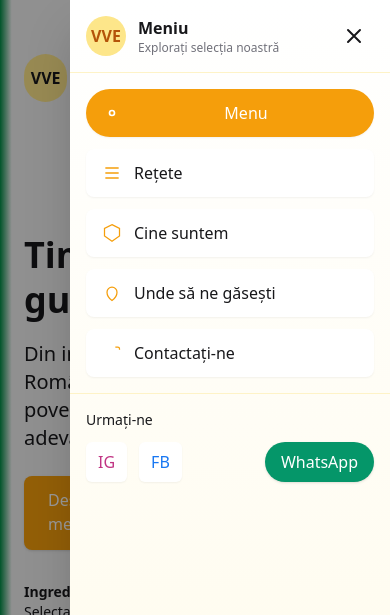
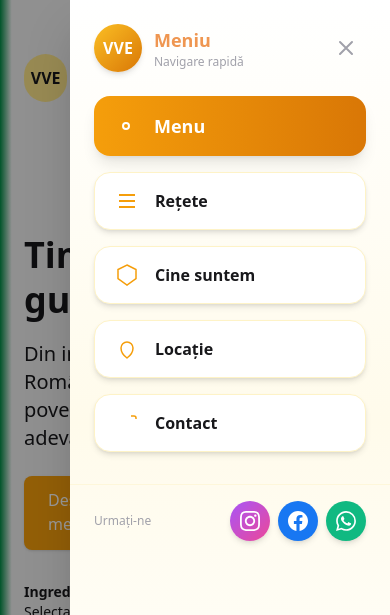
Before and after one commit to Eduard-Gavril/Veni-Vidi-Edi, a React (Vite) app: page / in a window 390 px wide. Both pictures are taken after a click on the button "Apri menu". Shown: the top 615 px of the page. Built offline with nearby package versions, Linux system fonts and the light colour scheme; a web font is replaced by a local one.

Commit message:
feat: enhance mobile menu design with improved layout and styling

```diff
--- a/src/components/VeniVidiEdi.jsx
+++ b/src/components/VeniVidiEdi.jsx
@@ -190,57 +190,71 @@
           />
 
           <aside
-            className={`fixed top-0 right-0 h-full w-80 bg-gradient-to-b from-white to-amber-50 z-50 shadow-2xl transform transition-transform duration-300 ease-out md:hidden ${drawerActive ? 'translate-x-0' : 'translate-x-full'}`}
+            className={`fixed top-0 right-0 h-full w-80 bg-gradient-to-b from-white via-amber-50 to-white z-50 shadow-2xl transform transition-transform duration-300 ease-out md:hidden ${drawerActive ? 'translate-x-0' : 'translate-x-full'}`}
             role="dialog"
             aria-modal="true"
           >
-            <div className="p-4 flex items-center justify-between border-b border-amber-100">
+            {/* Header minimalista */}
+            <div className="p-6 flex items-center justify-between">
               <div className="flex items-center gap-3">
-                <div className="w-10 h-10 rounded-full bg-amber-200 flex items-center justify-center font-bold text-amber-700">VVE</div>
+                <div className="w-12 h-12 rounded-full bg-gradient-to-br from-amber-400 to-amber-600 flex items-center justify-center font-bold text-white shadow-md">VVE</div>
                 <div>
-                  <div className="font-semibold">Meniu</div>
-                  <div className="text-xs text-zinc-500">Explorați selecția noastră</div>
+                  <div className="font-bold text-lg text-[#EF9651]">Meniu</div>
+                  <div className="text-xs text-zinc-400">Navigare rapidă</div>
                 </div>
               </div>
 
-              <button aria-label="Chiudi menu" className="p-2 rounded-md text-zinc-900 hover:bg-zinc-100" onClick={() => setShowMobileMenu(false)}>
+              <button aria-label="Chiudi menu" className="p-2 rounded-full text-zinc-400 hover:bg-amber-100 hover:text-amber-700 transition" onClick={() => setShowMobileMenu(false)}>
                 <svg className="w-6 h-6" fill="none" stroke="currentColor" viewBox="0 0 24 24" xmlns="http://www.w3.org/2000/svg"><path strokeLinecap="round" strokeLinejoin="round" strokeWidth={2} d="M6 18L18 6M6 6l12 12" /></svg>
               </button>
             </div>
 
-            <nav className="p-4 space-y-3">
-              <a href="#menu" onClick={() => setShowMobileMenu(false)} className="flex items-center gap-3 px-4 py-3 bg-amber-500 text-white rounded-full shadow-sm hover:scale-[1.02] transition">
-                <svg className="w-5 h-5" viewBox="0 0 24 24" fill="none" stroke="currentColor"><circle cx="12" cy="12" r="3" strokeWidth="2" /></svg>
-                <span className="flex-1 text-center">Menu</span>
+            {/* Spacer per spingere i pulsanti verso il basso */}
+            <div className="flex-1" />
+
+            {/* Navigation buttons - posizionati più in basso per essere raggiungibili col pollice */}
+            <nav className="px-6 pb-8 space-y-4">
+              <a href="#menu" onClick={() => setShowMobileMenu(false)} className="flex items-center gap-4 px-5 py-4 bg-gradient-to-r from-amber-500 to-amber-600 text-white rounded-2xl shadow-lg hover:shadow-xl hover:scale-[1.02] active:scale-95 transition-all">
+                <svg className="w-6 h-6" viewBox="0 0 24 24" fill="none" stroke="currentColor" strokeWidth="2"><circle cx="12" cy="12" r="3" /></svg>
+                <span className="font-semibold text-lg">Menu</span>
               </a>
 
-              <a href="/recipes" onClick={(e) => { e.preventDefault(); setShowMobileMenu(false); navigate?.('/recipes') }} className="flex items-center gap-3 px-4 py-3 bg-white text-zinc-900 rounded-lg shadow-sm hover:shadow-md transition">
-                <svg className="w-5 h-5 text-amber-500" viewBox="0 0 24 24" fill="none" stroke="currentColor"><path d="M4 6h16M4 12h16M4 18h16" strokeWidth="2" /></svg>
-                <span className="flex-1">Rețete</span>
+              <a href="/recipes" onClick={(e) => { e.preventDefault(); setShowMobileMenu(false); navigate?.('/recipes') }} className="flex items-center gap-4 px-5 py-4 bg-white text-zinc-900 rounded-2xl shadow-md hover:shadow-lg hover:scale-[1.02] active:scale-95 transition-all border border-amber-100">
+                <svg className="w-6 h-6 text-amber-500" viewBox="0 0 24 24" fill="none" stroke="currentColor" strokeWidth="2"><path d="M4 6h16M4 12h16M4 18h16" /></svg>
+                <span className="font-semibold">Rețete</span>
               </a>
 
-              <a href="#about" onClick={() => setShowMobileMenu(false)} className="flex items-center gap-3 px-4 py-3 bg-white text-zinc-900 rounded-lg shadow-sm hover:shadow-md transition">
-                <svg className="w-5 h-5 text-amber-500" viewBox="0 0 24 24" fill="none" stroke="currentColor"><path d="M12 2l9 4.5v9L12 22 3 15.5v-9L12 2z" strokeWidth="1.5" /></svg>
-                <span className="flex-1">Cine suntem</span>
+              <a href="#about" onClick={() => setShowMobileMenu(false)} className="flex items-center gap-4 px-5 py-4 bg-white text-zinc-900 rounded-2xl shadow-md hover:shadow-lg hover:scale-[1.02] active:scale-95 transition-all border border-amber-100">
+                <svg className="w-6 h-6 text-amber-500" viewBox="0 0 24 24" fill="none" stroke="currentColor" strokeWidth="1.5"><path d="M12 2l9 4.5v9L12 22 3 15.5v-9L12 2z" /></svg>
+                <span className="font-semibold">Cine suntem</span>
               </a>
 
-              <a href="#locations" onClick={() => setShowMobileMenu(false)} className="flex items-center gap-3 px-4 py-3 bg-white text-zinc-900 rounded-lg shadow-sm hover:shadow-md transition">
-                <svg className="w-5 h-5 text-amber-500" viewBox="0 0 24 24" fill="none" stroke="currentColor"><path d="M12 21s-6-4.35-6-10a6 6 0 1112 0c0 5.65-6 10-6 10z" strokeWidth="1.5" /></svg>
-                <span className="flex-1">Unde să ne găsești</span>
+              <a href="#locations" onClick={() => setShowMobileMenu(false)} className="flex items-center gap-4 px-5 py-4 bg-white text-zinc-900 rounded-2xl shadow-md hover:shadow-lg hover:scale-[1.02] active:scale-95 transition-all border border-amber-100">
+                <svg className="w-6 h-6 text-amber-500" viewBox="0 0 24 24" fill="none" stroke="currentColor" strokeWidth="1.5"><path d="M12 21s-6-4.35-6-10a6 6 0 1112 0c0 5.65-6 10-6 10z" /></svg>
+                <span className="font-semibold">Locație</span>
               </a>
 
-              <a href="#contact" onClick={() => setShowMobileMenu(false)} className="flex items-center gap-3 px-4 py-3 bg-white text-zinc-900 rounded-lg shadow-sm hover:shadow-md transition">
-                <svg className="w-5 h-5 text-amber-500" viewBox="0 0 24 24" fill="none" stroke="currentColor"><path d="M21 8V7a2 2 0 00-2-2h-3" strokeWidth="1.5" /></svg>
-                <span className="flex-1">Contactați-ne</span>
+              <a href="#contact" onClick={() => setShowMobileMenu(false)} className="flex items-center gap-4 px-5 py-4 bg-white text-zinc-900 rounded-2xl shadow-md hover:shadow-lg hover:scale-[1.02] active:scale-95 transition-all border border-amber-100">
+                <svg className="w-6 h-6 text-amber-500" viewBox="0 0 24 24" fill="none" stroke="currentColor" strokeWidth="1.5"><path d="M21 8V7a2 2 0 00-2-2h-3" /></svg>
+                <span className="font-semibold">Contact</span>
               </a>
             </nav>
 
-            <div className="mt-auto p-4 border-t border-amber-100">
-              <div className="mb-3 text-sm">Urmați-ne</div>
-              <div className="flex items-center gap-3">
-                <a href="https://www.instagram.com/_veni_vidi_edi_/" target="_blank" rel="noreferrer" className="px-3 py-2 rounded-md bg-white shadow-sm text-[#C13584]">IG</a>
-                <a href="#" className="px-3 py-2 rounded-md bg-white shadow-sm text-[#1877F2]">FB</a>
-                <a href="https://wa.me/40750438655" target="_blank" rel="noreferrer" className="ml-auto px-4 py-2 bg-emerald-600 text-white rounded-full shadow">WhatsApp</a>
+            {/* Footer social - più compatto */}
+            <div className="px-6 pb-6 pt-4 border-t border-amber-100/50">
+              <div className="flex items-center justify-between gap-3">
+                <div className="text-xs text-zinc-400 font-medium">Urmați-ne</div>
+                <div className="flex items-center gap-2">
+                  <a href="https://www.instagram.com/_veni_vidi_edi_/" target="_blank" rel="noreferrer" className="w-10 h-10 flex items-center justify-center rounded-full bg-gradient-to-br from-purple-500 to-pink-500 text-white shadow-md hover:shadow-lg transition">
+                    <svg className="w-5 h-5" fill="currentColor" viewBox="0 0 24 24"><path d="M12 2.163c3.204 0 3.584.012 4.85.07 3.252.148 4.771 1.691 4.919 4.919.058 1.265.069 1.645.069 4.849 0 3.205-.012 3.584-.069 4.849-.149 3.225-1.664 4.771-4.919 4.919-1.266.058-1.644.07-4.85.07-3.204 0-3.584-.012-4.849-.07-3.26-.149-4.771-1.699-4.919-4.92-.058-1.265-.07-1.644-.07-4.849 0-3.204.013-3.583.07-4.849.149-3.227 1.664-4.771 4.919-4.919 1.266-.057 1.645-.069 4.849-.069zm0-2.163c-3.259 0-3.667.014-4.947.072-4.358.2-6.78 2.618-6.98 6.98-.059 1.281-.073 1.689-.073 4.948 0 3.259.014 3.668.072 4.948.2 4.358 2.618 6.78 6.98 6.98 1.281.058 1.689.072 4.948.072 3.259 0 3.668-.014 4.948-.072 4.354-.2 6.782-2.618 6.979-6.98.059-1.28.073-1.689.073-4.948 0-3.259-.014-3.667-.072-4.947-.196-4.354-2.617-6.78-6.979-6.98-1.281-.059-1.69-.073-4.949-.073zm0 5.838c-3.403 0-6.162 2.759-6.162 6.162s2.759 6.163 6.162 6.163 6.162-2.759 6.162-6.163c0-3.403-2.759-6.162-6.162-6.162zm0 10.162c-2.209 0-4-1.79-4-4 0-2.209 1.791-4 4-4s4 1.791 4 4c0 2.21-1.791 4-4 4zm6.406-11.845c-.796 0-1.441.645-1.441 1.44s.645 1.44 1.441 1.44c.795 0 1.439-.645 1.439-1.44s-.644-1.44-1.439-1.44z"/></svg>
+                  </a>
+                  <a href="#" className="w-10 h-10 flex items-center justify-center rounded-full bg-[#1877F2] text-white shadow-md hover:shadow-lg transition">
+                    <svg className="w-5 h-5" fill="currentColor" viewBox="0 0 24 24"><path d="M24 12.073c0-6.627-5.373-12-12-12s-12 5.373-12 12c0 5.99 4.388 10.954 10.125 11.854v-8.385H7.078v-3.47h3.047V9.43c0-3.007 1.792-4.669 4.533-4.669 1.312 0 2.686.235 2.686.235v2.953H15.83c-1.491 0-1.956.925-1.956 1.874v2.25h3.328l-.532 3.47h-2.796v8.385C19.612 23.027 24 18.062 24 12.073z"/></svg>
+                  </a>
+                  <a href="https://wa.me/40750438655" target="_blank" rel="noreferrer" className="w-10 h-10 flex items-center justify-center rounded-full bg-emerald-500 text-white shadow-md hover:shadow-lg transition">
+                    <svg className="w-5 h-5" fill="currentColor" viewBox="0 0 24 24"><path d="M17.472 14.382c-.297-.149-1.758-.867-2.03-.967-.273-.099-.471-.148-.67.15-.197.297-.767.966-.94 1.164-.173.199-.347.223-.644.075-.297-.15-1.255-.463-2.39-1.475-.883-.788-1.48-1.761-1.653-2.059-.173-.297-.018-.458.13-.606.134-.133.298-.347.446-.52.149-.174.198-.298.298-.497.099-.198.05-.371-.025-.52-.075-.149-.669-1.612-.916-2.207-.242-.579-.487-.5-.669-.51-.173-.008-.371-.01-.57-.01-.198 0-.52.074-.792.372-.272.297-1.04 1.016-1.04 2.479 0 1.462 1.065 2.875 1.213 3.074.149.198 2.096 3.2 5.077 4.487.709.306 1.262.489 1.694.625.712.227 1.36.195 1.871.118.571-.085 1.758-.719 2.006-1.413.248-.694.248-1.289.173-1.413-.074-.124-.272-.198-.57-.347m-5.421 7.403h-.004a9.87 9.87 0 01-5.031-1.378l-.361-.214-3.741.982.998-3.648-.235-.374a9.86 9.86 0 01-1.51-5.26c.001-5.45 4.436-9.884 9.888-9.884 2.64 0 5.122 1.03 6.988 2.898a9.825 9.825 0 012.893 6.994c-.003 5.45-4.437 9.884-9.885 9.884m8.413-18.297A11.815 11.815 0 0012.05 0C5.495 0 .16 5.335.157 11.892c0 2.096.547 4.142 1.588 5.945L.057 24l6.305-1.654a11.882 11.882 0 005.683 1.448h.005c6.554 0 11.89-5.335 11.893-11.893a11.821 11.821 0 00-3.48-8.413Z"/></svg>
+                  </a>
+                </div>
               </div>
             </div>
           </aside>
```
